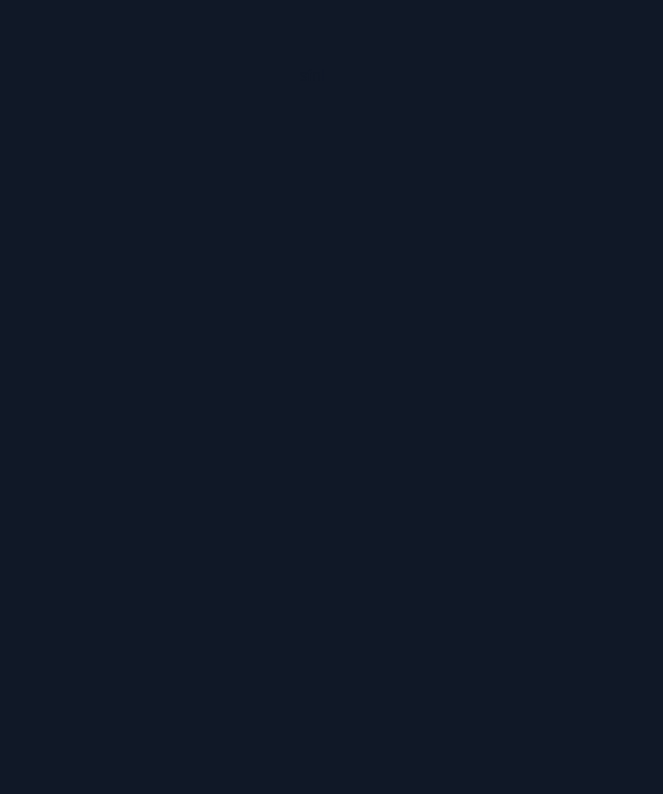
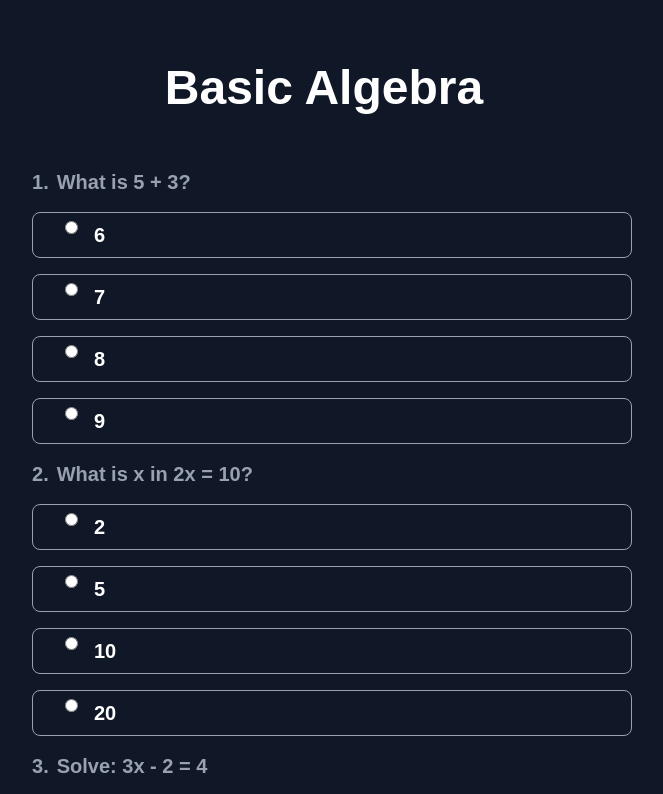
Before and after one commit to anuprajvarma/micro-quizz, a Next.js app: page /quiz/1 in a window 1280 px wide. Shown: the top 794 px of the page, without its empty margins (328-991 px from the left). Built offline with nearby package versions, Linux system fonts and the light colour scheme.

Commit message:
make quizzes for topic

```diff
--- a/app/quiz/[id]/page.tsx
+++ b/app/quiz/[id]/page.tsx
@@ -1,10 +1,190 @@
 import React from "react";
 
-const Page = () => {
+const allQuizzes = [
+  {
+    category: "Math",
+    quizzes: [
+      {
+        id: "1",
+        title: "Basic Algebra",
+        questions: [
+          {
+            question: "What is 5 + 3?",
+            options: ["6", "7", "8", "9"],
+            answer: "8",
+          },
+          {
+            question: "What is x in 2x = 10?",
+            options: ["2", "5", "10", "20"],
+            answer: "5",
+          },
+          {
+            question: "Solve: 3x - 2 = 4",
+            options: ["1", "2", "3", "4"],
+            answer: "2",
+          },
+          {
+            question: "What is the square of 9?",
+            options: ["18", "72", "81", "90"],
+            answer: "81",
+          },
+          {
+            question: "Which of these is a prime number?",
+            options: ["4", "6", "9", "7"],
+            answer: "7",
+          },
+          {
+            question: "What is the value of (2 + 3) × 2?",
+            options: ["10", "12", "8", "5"],
+            answer: "10",
+          },
+          {
+            question: "Simplify: 4(3 + 2)",
+            options: ["20", "16", "12", "10"],
+            answer: "20",
+          },
+          {
+            question: "What is the cube of 2?",
+            options: ["4", "6", "8", "10"],
+            answer: "8",
+          },
+          {
+            question: "Which of these is divisible by 3?",
+            options: ["10", "15", "22", "25"],
+            answer: "15",
+          },
+          {
+            question: "What is 100 divided by 4?",
+            options: ["20", "25", "30", "40"],
+            answer: "25",
+          },
+        ],
+      },
+      {
+        id: "2",
+        title: "Geometry Fun",
+        questions: [
+          {
+            question: "How many sides does a triangle have?",
+            options: ["3", "4", "5", "6"],
+            answer: "3",
+          },
+          {
+            question: "What is the sum of interior angles of a square?",
+            options: ["180", "360", "270", "90"],
+            answer: "360",
+          },
+          {
+            question: "What is a polygon with 5 sides called?",
+            options: ["Quadrilateral", "Pentagon", "Hexagon", "Octagon"],
+            answer: "Pentagon",
+          },
+          {
+            question: "Which shape has no corners?",
+            options: ["Square", "Triangle", "Circle", "Rectangle"],
+            answer: "Circle",
+          },
+          {
+            question: "How many degrees are there in a right angle?",
+            options: ["45", "90", "180", "360"],
+            answer: "90",
+          },
+          {
+            question:
+              "What is the area of a rectangle with width 4 and length 6?",
+            options: ["10", "20", "24", "30"],
+            answer: "24",
+          },
+          {
+            question: "What is the perimeter of a square with side 5?",
+            options: ["10", "15", "20", "25"],
+            answer: "20",
+          },
+          {
+            question: "How many faces does a cube have?",
+            options: ["4", "5", "6", "8"],
+            answer: "6",
+          },
+          {
+            question: "What is a triangle with all sides equal called?",
+            options: ["Scalene", "Isosceles", "Equilateral", "Right Triangle"],
+            answer: "Equilateral",
+          },
+          {
+            question: "Which unit is used to measure angles?",
+            options: ["Inches", "Degrees", "Meters", "Grams"],
+            answer: "Degrees",
+          },
+        ],
+      },
+    ],
+  },
+];
+
+interface Props {
+  params: { id: string };
+}
+
+const Page = ({ params }: Props) => {
   return (
     <div className="w-full h-full flex justify-center">
       <div className="w-[70rem] flex flex-col justify-center items-center py-[4rem]">
-        sfnl
+        <div className="list-disc pl-6 flex flex-col gap-2 w-[40rem]">
+          {allQuizzes.map((quizz) => (
+            <div key={quizz.category} className="mb-6">
+              {quizz.quizzes.map((quiz) => (
+                <>
+                  {params.id === quiz.id ? (
+                    <div
+                      key={quiz.id}
+                      className="text-lg text-gray-200 flex flex-col gap-[3rem]"
+                    >
+                      <p className="text-white text-5xl font-semibold text-center">
+                        {quiz.title}
+                      </p>
+                      <div className="list-inside list-disc pl-4 mt-2 flex flex-col gap-4">
+                        {quiz.questions.map((question, index) => (
+                          <div
+                            key={index}
+                            className="text-gray-400 flex flex-col gap-4 font-semibold text-xl"
+                          >
+                            <div className="flex gap-2">
+                              <p>{index + 1}.</p>
+                              <p>{question.question}</p>
+                            </div>
+                            {question.options.map((option, idx) => (
+                              <button
+                                // onClick={() =>
+                                //   checkAnswer(
+                                //     option,
+                                //     quizz.answer,
+                                //     quizz.question
+                                //   )
+                                // }
+                                key={idx}
+                                className={`hover:text-slaty flex gap-4 text-slaty/80 text-start rounded-lg border border-lightSlaty hover:bg-lightSlaty px-8 py-2 transition duration-300`}
+                              >
+                                <input
+                                  type="radio"
+                                  name={option}
+                                  id={option}
+                                  value={option.split(" ").slice(1).join(" ")}
+                                  //   checked={chooseOption.includes(option)}
+                                />
+                                <p className="text-white">{option}</p>
+                                {/* <p>{chooseOption.includes(option) + "a"}</p> */}
+                              </button>
+                            ))}
+                          </div>
+                        ))}
+                      </div>
+                    </div>
+                  ) : null}
+                </>
+              ))}
+            </div>
+          ))}
+        </div>
       </div>
     </div>
   );
```
